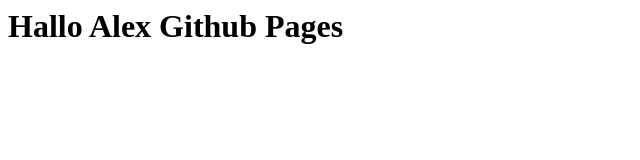
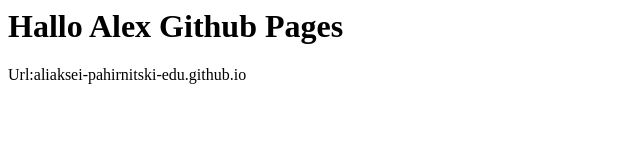
Before and after one commit to aliaksei-pahirnitski-edu/aliaksei-pahirnitski-edu.github.io, a plain HTML site: page index.html in a window 1280 px wide. Shown: the whole page, without its empty margins (0-640 px from the left). Drawn offline with Linux system fonts and the light colour scheme.

Commit message:
Update index.html

```diff
--- a/index.html
+++ b/index.html
@@ -1 +1,2 @@
 <h1> Hallo Alex Github Pages </h1>
+<span>Url:</span><span>aliaksei-pahirnitski-edu.github.io</span>
```
